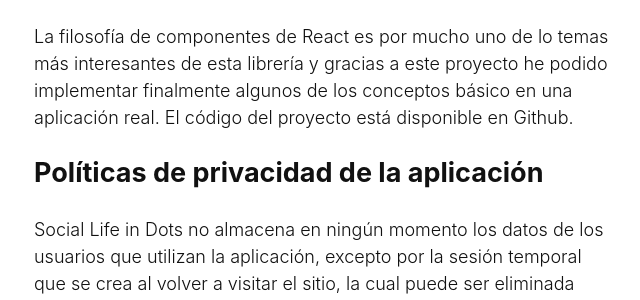
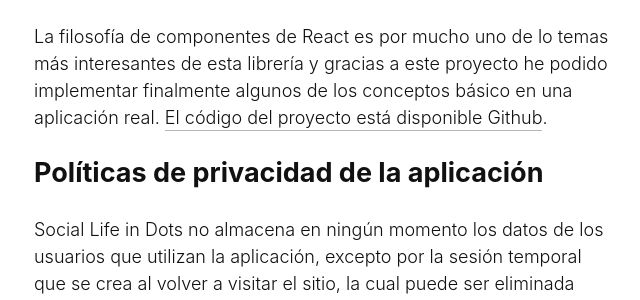
Before and after one commit to ricardoerl/ricardoerl.com, a Jekyll site: the page built from _posts/2016-11-07-life-in-dots.md, in a window 1280 px wide. Shown: the part 974-1274 px from the top of the page, without its empty margins (48-688 px from the left). Built offline with Jekyll 4.4.1, drawn with Linux system fonts in a browser that asks for light colours; comment, search, counter and statistics services are not loaded.

```diff
--- a/_posts/2016-11-07-life-in-dots.md
+++ b/_posts/2016-11-07-life-in-dots.md
@@ -17,7 +17,7 @@ Puedes navegar, hacer scroll y dar click en cualquier punto para ver esa publica
 
 ## Aprendiendo React
 
-La filosofía de componentes de React es por mucho uno de lo temas más interesantes de esta librería y gracias a este proyecto he podido implementar finalmente algunos de los conceptos básico en una aplicación real. El código del proyecto está disponible en Github.
+La filosofía de componentes de React es por mucho uno de lo temas más interesantes de esta librería y gracias a este proyecto he podido implementar finalmente algunos de los conceptos básico en una aplicación real. [El código del proyecto está disponible Github](https://github.com/ricardoerl/life-in-dots).
 
 ## Políticas de privacidad de la aplicación
 
```
